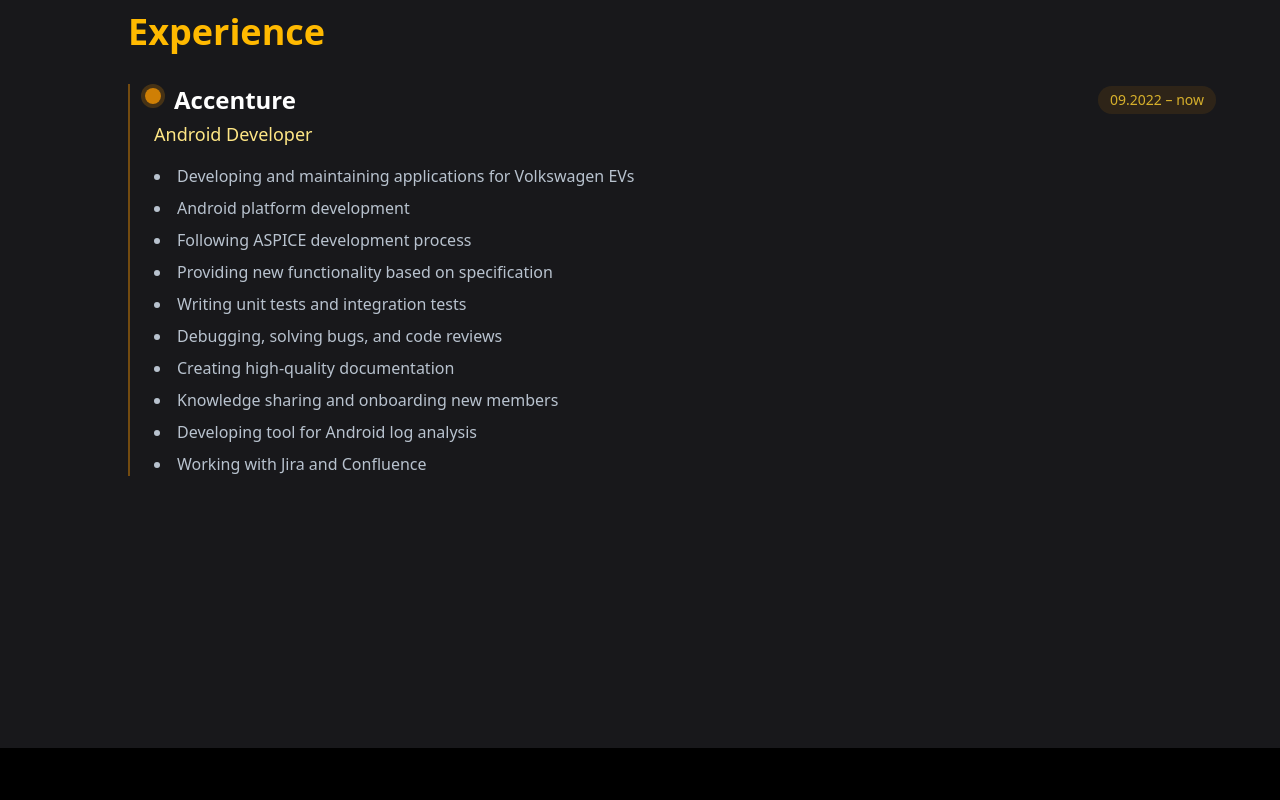
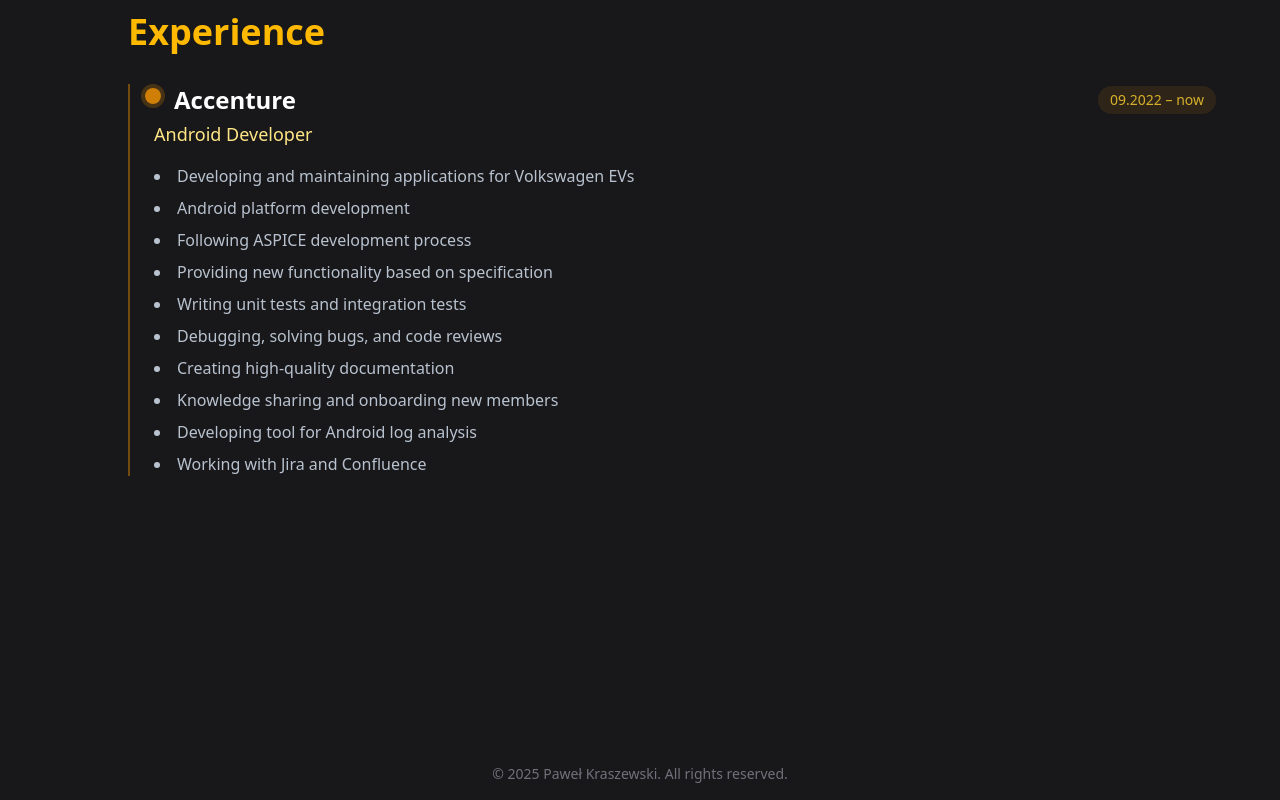
Before and after one commit to nestrockx/Pawel-Kraszewski_portfolio, a Vue app: page / in a window 1280 px wide. Shown: the part 3586-4386 px from the top of the page. Before the commit the page ends 4334 px from the top, so only its background shows below. Built offline with nearby package versions, Linux system fonts and the light colour scheme.

Commit message:
Update project name and version in package files; add Footer component to LandingPage

```diff
--- a/package.json
+++ b/package.json
@@ -1,7 +1,7 @@
 {
-  "name": "my-portfolio-app",
+  "name": "pawel-kraszewski-portfolio-app",
   "private": true,
-  "version": "0.0.0",
+  "version": "1.0.0",
   "type": "module",
   "scripts": {
     "dev": "vite",
--- /dev/null
+++ b/src/components/Footer.vue
@@ -0,0 +1,9 @@
+<script setup lang="ts"></script>
+
+<template>
+  <footer class="w-full bg-zinc-900 p-4 text-center text-sm text-zinc-500">
+    &copy; 2025 Paweł Kraszewski. All rights reserved.
+  </footer>
+</template>
+
+<style scoped></style>
--- a/src/pages/LandingPage.vue
+++ b/src/pages/LandingPage.vue
@@ -5,6 +5,7 @@
 import TechnologiesComponent from '../components/Technologies.vue'
 import OtherProjects from '../components/OtherProjects.vue'
 import Experience from '../components/Experience.vue'
+import Footer from '../components/Footer.vue'
 
 const isOpen = ref(false)
 
@@ -57,6 +58,7 @@
     <section ref="experienceRef">
       <Experience />
     </section>
+    <Footer />
   </div>
 
   <nav class="fixed top-1.5 left-15">
```
Also changed, not shown: 1 other file (tests, documents, lock files or other folders).
